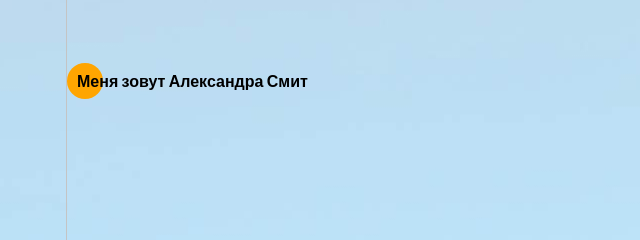
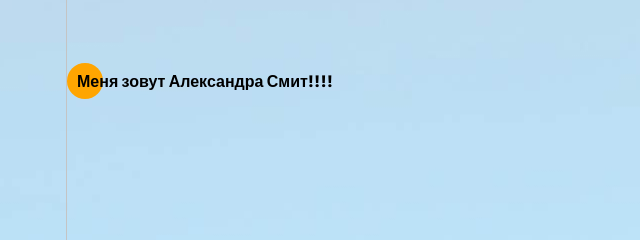
Before and after one commit to alexeyShuncko/digitalchief-portfolio, a plain HTML site: page index.html in a window 1280 px wide. Shown: the part 137-377 px from the top of the page, 4-644 px from the left. Drawn offline with Linux system fonts and the light colour scheme.

Commit message:
commit 1

```diff
--- a/index.html
+++ b/index.html
@@ -20,7 +20,7 @@
       <div></div>
       <div class="header_name">
         <div class="circle"></div>
-        Меня зовут Александра Смит
+        Меня зовут Александра Смит!!!!
       </div>
     </main>
     <script src="./script.js"></script>
```
